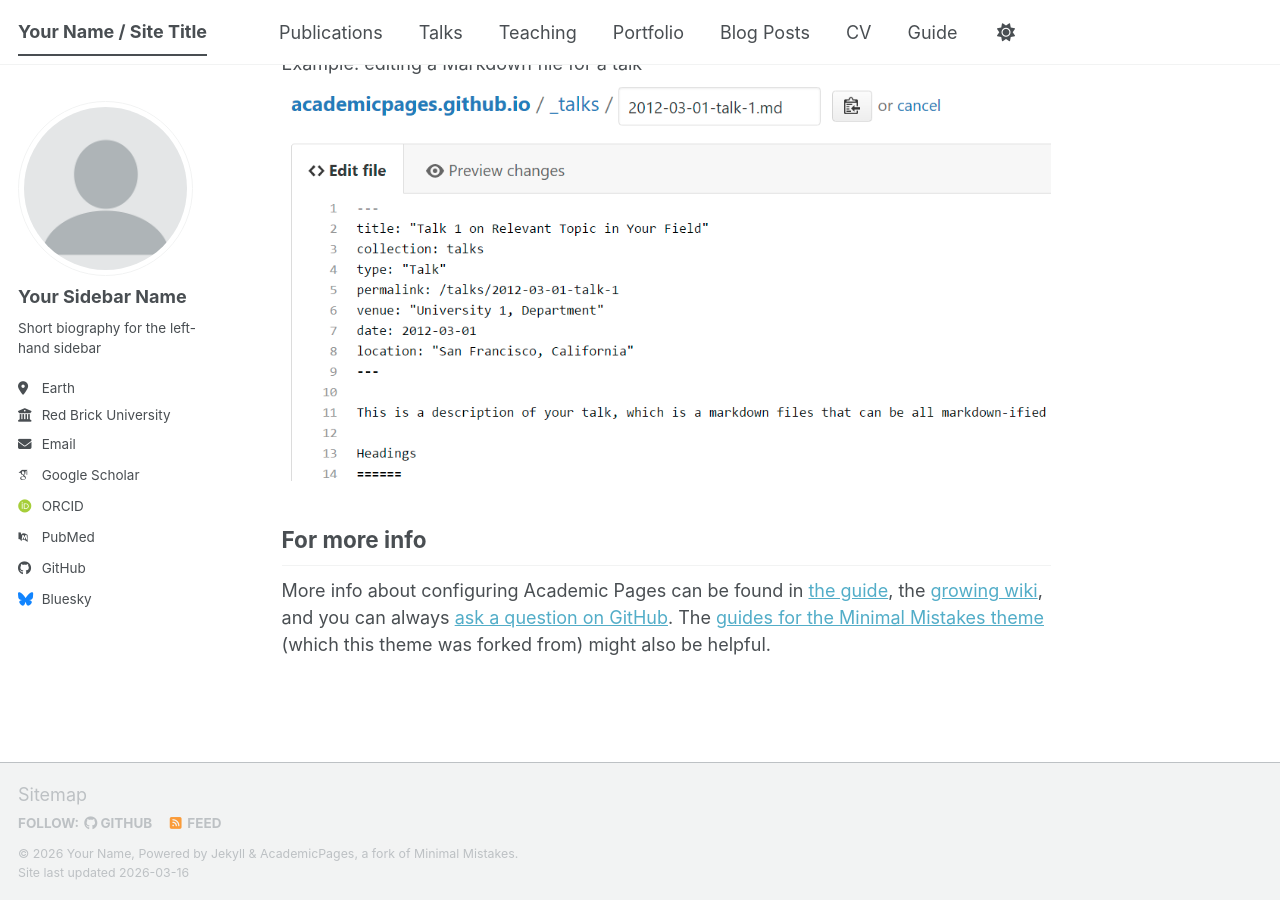
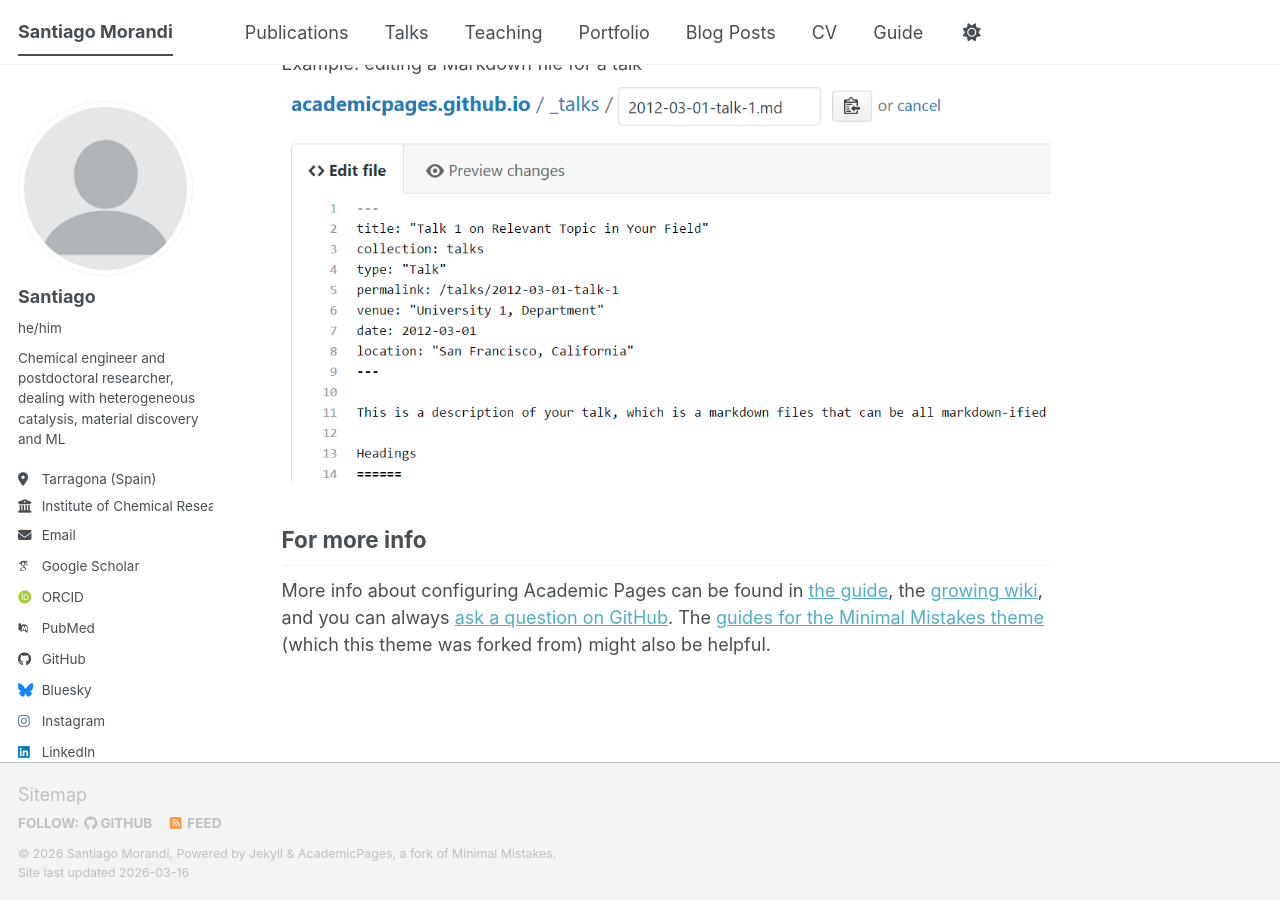
Before and after one commit to SantiagoMorandi/SantiagoMorandi.github.io, a Jekyll site: the page built from _pages/about.md, in a window 1280 px wide and 900 px high, scrolled down 2720 px. Built offline with Jekyll 4.4.1, drawn with Linux system fonts in a browser that asks for light colours; some web fonts are replaced; a script bundle is joined from its source files by our own code; library files that are not in the unit come from our copies.

Commit message:
Update personal details in _config.yml
Updated personal information in the configuration file.

```diff
--- a/_config.yml
+++ b/_config.yml
@@ -9,10 +9,10 @@
 # Basic Site Settings
 locale                   : "en-US"
 site_theme               : "default" # The available themes options are "default", "air", "sunrise", "mint", "dirt" and "contrast"
-title                    : "Your Name / Site Title"
+title                    : "Santiago Morandi"
 title_separator          : "-"
-name                     : &name "Your Name"
-description              : &description "Your Name's academic portfolio"   # Update this with a general description of your site, this is the default if not overridden by a page
+name                     : &name "Santiago Morandi"
+description              : &description "Santiago Morandi's academic portfolio"   # Update this with a general description of your site, this is the default if not overridden by a page
 url                      : https://academicpages.github.io # The base hostname & protocol for your site e.g. "https://[your GitHub username].github.io",
                                                            # or if you already have some other page hosted on Github then use "https://[your GitHub username].github.io/[Your Repo Name]"
 baseurl                  : "" # the subpath of your site, e.g. "/blog"
@@ -24,21 +24,21 @@ repository               : "academicpages/academicpages.github.io"
 author:
   # Biographic information
   avatar           : "profile.png"
-  name             : "Your Sidebar Name"
-  pronouns         : # example: "she/her"
-  bio              : "Short biography for the left-hand sidebar"
-  location         : "Earth"
-  employer         : "Red Brick University"
+  name             : "Santiago"
+  pronouns         : "he/him"
+  bio              : "Chemical engineer and postdoctoral researcher, dealing with heterogeneous catalysis, material discovery and ML"
+  location         : "Tarragona (Spain)"
+  employer         : "Institute of Chemical Research of Catalonia (ICIQ)"
   uri              : # URL
-  email            : "none@example.org"
+  email            : "smorandi@iciq.es"
 
   # Academic websites
   academia         : # URL
   arxiv            : # URL - Update with the correct link to your profile
-  googlescholar    : "https://scholar.google.com/citations?user=PS_CX0AAAAAJ"
+  googlescholar    : "https://scholar.google.com/citations?user=JZHbyYYAAAAJ&hl=it&oi=ao"
   inspire-hep      : # URL
   impactstory      : # URL
-  orcid            : "https://orcid.org/yourorcidurl"
+  orcid            : "https://orcid.org/0000-0003-0738-5612"
   semantic         : # URL
   ssrn             : # URL
   pubmed           : "https://www.ncbi.nlm.nih.gov/pubmed/?term=john+snow"
@@ -64,9 +64,9 @@ author:
   goodreads        : # Username
   google_plus      : # Username
   keybase          : # Username
-  instagram        : # Username
+  instagram        : s.morandi95
   lastfm           : # Username
-  linkedin         : # Username
+  linkedin         : santiagomorandi
   mastodon         : # URL
   medium           : # URL
   pinterest        : # Username
```
